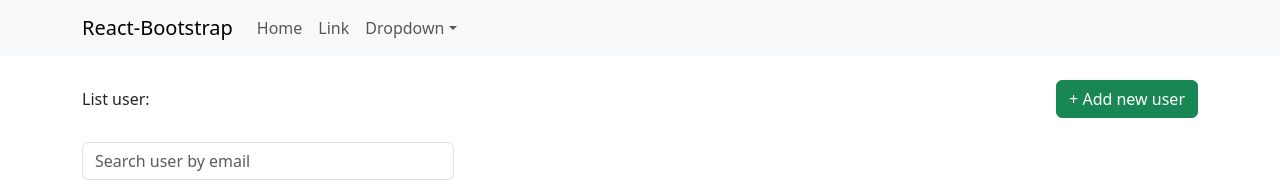
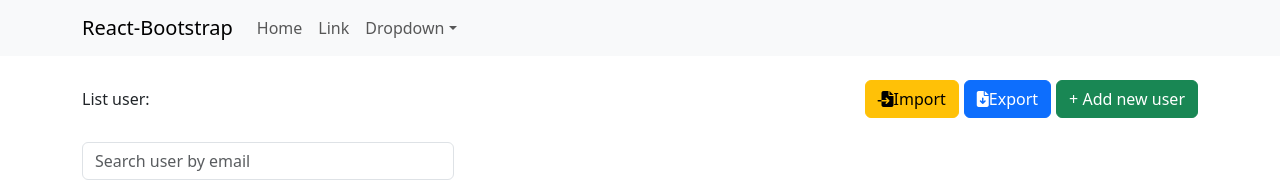
Before and after one commit to tuanphampp9/practiceReactJS, a React (Create React App) app in the folder my-reactjs/: page / in a window 1280 px wide. Shown: the top 180 px of the page. Built offline with nearby package versions, Linux system fonts and the light colour scheme; no server answers.

Commit message:
export data user with file csv(excel)

```diff
--- a/my-reactjs/package.json
+++ b/my-reactjs/package.json
@@ -9,8 +9,10 @@
     "@testing-library/user-event": "^13.5.0",
     "axios": "^1.4.0",
     "bootstrap": "^5.3.0",
+    "papaparse": "^5.4.1",
     "react": "^18.2.0",
     "react-bootstrap": "^2.7.4",
+    "react-csv": "^2.2.2",
     "react-dom": "^18.2.0",
     "react-paginate": "^8.2.0",
     "react-scripts": "5.0.1",
--- a/my-reactjs/src/App.js
+++ b/my-reactjs/src/App.js
@@ -1,25 +1,16 @@
-import { useState } from 'react';
 import './App.scss';
 import Header from './components/Header';
-import ModalAddNew from './components/ModalAddNew';
 import TableUser from './components/TableUser';
 import Container from 'react-bootstrap/Container';
 import { ToastContainer, toast } from 'react-toastify';
 
 function App() {
-  const [isShowModalAddNew, setIsShowModalAddNew] = useState(false);
+
   return (
     <div className="app-container">
       <Header />
       <Container>
-        <div className="my-4 custom-box-add">
-          <span>List user:</span>
-          <button className='btn btn-success' onClick={() => setIsShowModalAddNew(true)}>+ Add new user</button>
-        </div>
         <TableUser />
-        <ModalAddNew
-          show={isShowModalAddNew}
-          handleClose={() => setIsShowModalAddNew(false)} />
       </Container>
       <ToastContainer
         position="top-right"
--- a/my-reactjs/src/App.scss
+++ b/my-reactjs/src/App.scss
@@ -16,5 +16,8 @@ code {
     display:flex;
     align-items: center;
     justify-content: space-between;
+    .btn-primary{
+      margin: 0px 5px;
+    }
   }
 }
--- a/my-reactjs/src/components/TableUser.js
+++ b/my-reactjs/src/components/TableUser.js
@@ -4,9 +4,13 @@ import { fetchAllUser } from '../services/UserService';
 import ReactPaginate from 'react-paginate';
 import ModalEditUser from './ModalEditUser';
 import ModalConfirm from './ModalConfirm';
-import './TableUser.scss'
+import './TableUser.scss';
+import ModalAddNew from './ModalAddNew'
 import _ from 'lodash';
+import { CSVLink, CSVDownload } from "react-csv";
+
 const TableUser = (props) => {
+    const [isShowModalAddNew, setIsShowModalAddNew] = useState(false);
     const [listUser, setListUser] = useState([]);
     const [totalUsers, setTotalUser] = useState(0);
     const [totalPages, setTotalPages] = useState(0);
@@ -16,6 +20,8 @@ const TableUser = (props) => {
     const [sortBy, setSortBy] = useState('asc');
     const [sortField, setSortField] = useState('id');
     const [idPage, setIdPage] = useState(0);
+    const [dataEport, setDataExport] = useState([]);
+
     useEffect(() => {
         getAllUser(1);
     }, [])
@@ -56,8 +62,46 @@ const TableUser = (props) => {
         }
     }, 500)
     console.log(sortBy, sortField);
+
+    const getExportUsers = (event, done) => {
+        let result = [];
+        if (listUser && listUser.length > 0) {
+            result.push(["ID", "Email", "First Name", "Last Name", "Link Avatar"])
+            listUser.map((user) => {
+                let arr = [];
+                arr[0] = user.id;
+                arr[1] = user.email;
+                arr[2] = user.first_name;
+                arr[3] = user.last_name;
+                arr[4] = user.avatar;
+                result.push(arr);
+            })
+            setDataExport(result)
+            done();
+        }
+    }
     return (
         <div>
+            <div className="my-4 custom-box-add">
+                <span>List user:</span>
+                <div>
+                    <label htmlFor='test' className='btn btn-warning'>
+                        <i class="fa-solid fa-file-import"></i>
+                        Import
+                    </label>
+                    <input type="file" id="test" hidden />
+                    <CSVLink data={dataEport}
+                        filename={"my-file.csv"}
+                        className="btn btn-primary"
+                        asyncOnClick={true}
+                        onClick={getExportUsers}
+                    >
+                        <i class="fa-solid fa-file-arrow-down"></i>
+                        Export
+                    </CSVLink>
+                    <button className='btn btn-success' onClick={() => setIsShowModalAddNew(true)}>+ Add new user</button>
+                </div>
+            </div>
             <div className='col-4 my-3' >
                 <input className='form-control' placeholder='Search user by email'
                     onChange={(event) => handleSearch(event)} />
@@ -118,6 +162,9 @@ const TableUser = (props) => {
                         })}
                 </tbody>
             </Table>
+            <ModalAddNew
+                show={isShowModalAddNew}
+                handleClose={() => setIsShowModalAddNew(false)} />
             <ModalEditUser
                 show={isShowModalEditUser}
                 handleClose={() => setIsShowModalEditUser(false)}
```
Also changed, not shown: 1 other file (tests, documents, lock files or other folders).
